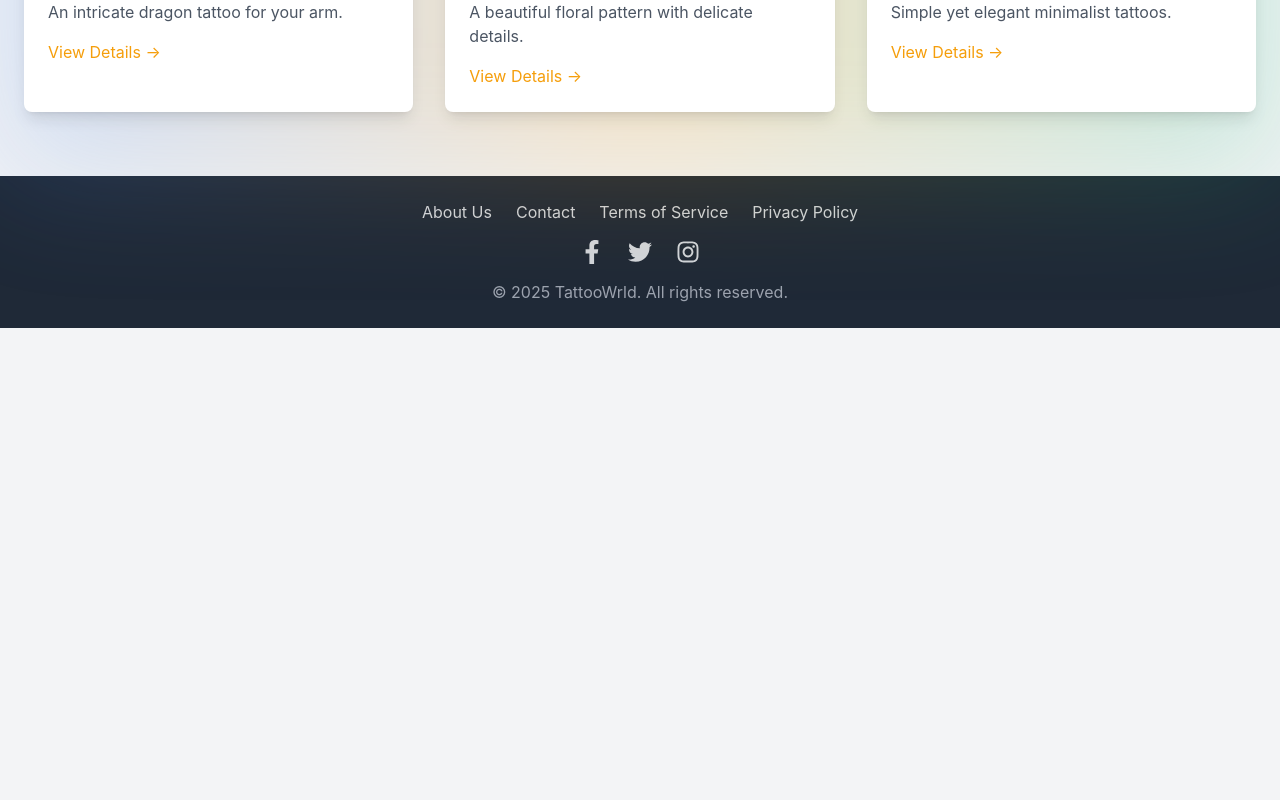
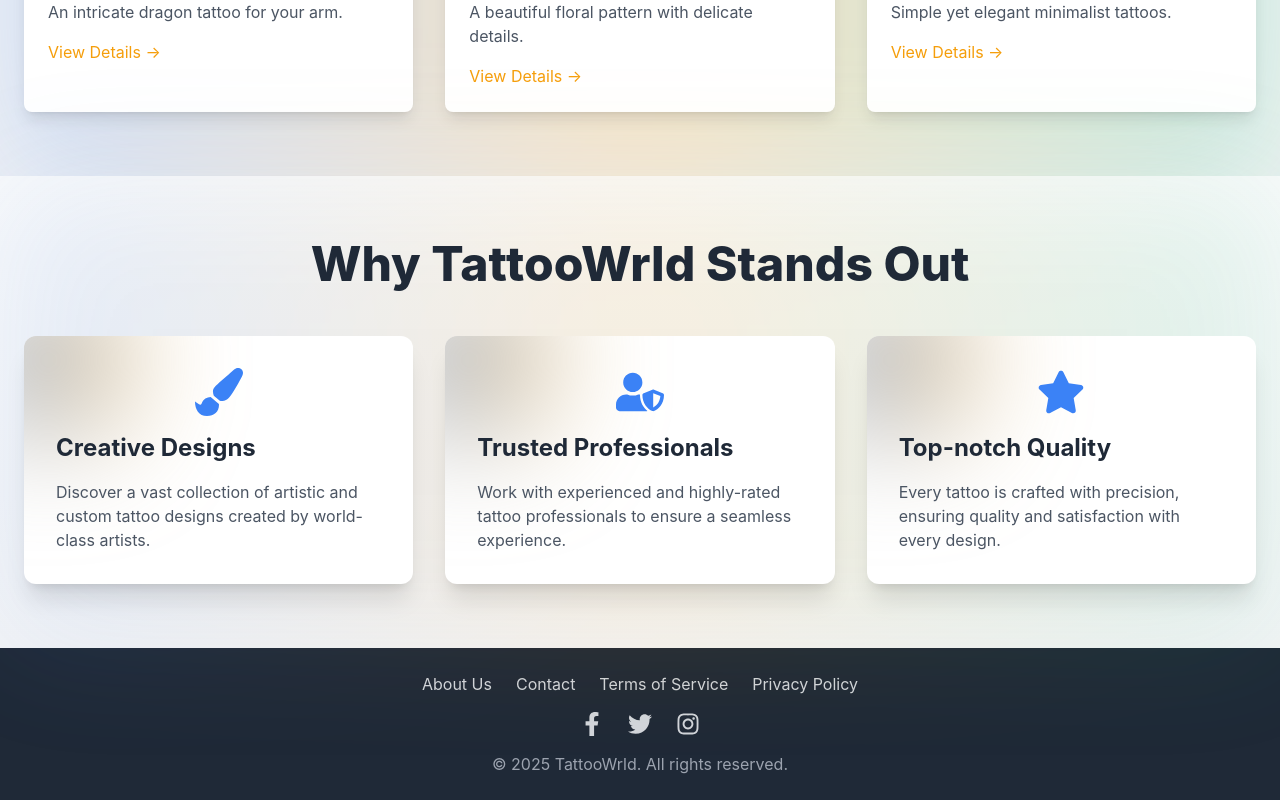
Before and after one commit to JacobSamas/Jake-s-TattooWrld-, a Next.js app in the folder tattoo-website/: page / in a window 1280 px wide. Shown: the part 1260-2060 px from the top of the page. Before the commit the page ends 1588 px from the top, so only its background shows below. Built offline with nearby package versions, Linux system fonts and the light colour scheme.

Commit message:
feat: added about section

```diff
--- a/tattoo-website/src/app/page.js
+++ b/tattoo-website/src/app/page.js
@@ -1,11 +1,13 @@
 import Hero from "@/components/Hero";
 import FeaturedTattoos from "@/components/FeaturedTattoos";
+import About from "@/components/About";
 
 export default function Home() {
     return (
         <div>
             <Hero />
             <FeaturedTattoos />
+            <About />
         </div>
     );
 }
--- /dev/null
+++ b/tattoo-website/src/components/About.js
@@ -0,0 +1,77 @@
+"use client";
+
+import { useEffect } from "react";
+import { gsap } from "gsap";
+import { FaPaintBrush, FaUserShield, FaStar } from "react-icons/fa";
+
+const aboutFeatures = [
+    {
+        icon: <FaPaintBrush />,
+        title: "Creative Designs",
+        description: "Discover a vast collection of artistic and custom tattoo designs created by world-class artists.",
+    },
+    {
+        icon: <FaUserShield />,
+        title: "Trusted Professionals",
+        description: "Work with experienced and highly-rated tattoo professionals to ensure a seamless experience.",
+    },
+    {
+        icon: <FaStar />,
+        title: "Top-notch Quality",
+        description: "Every tattoo is crafted with precision, ensuring quality and satisfaction with every design.",
+    },
+];
+
+export default function About() {
+    useEffect(() => {
+        const tl = gsap.timeline();
+        tl.fromTo(
+            ".about-title",
+            { opacity: 0, y: -50 },
+            { opacity: 1, y: 0, duration: 1, ease: "power3.out" }
+        ).fromTo(
+            ".about-feature",
+            { opacity: 0, y: 50 },
+            { opacity: 1, y: 0, stagger: 0.2, duration: 1, ease: "power3.out" },
+            "-=0.5"
+        );
+    }, []);
+
+    return (
+        <section className="relative bg-gradient-to-b from-gray-50 to-gray-100 py-16">
+            {/* Background Accent */}
+            <div className="absolute inset-0 bg-gradient-to-r from-primary via-secondary to-accent blur-3xl opacity-10"></div>
+
+            <div className="relative container mx-auto px-6">
+                {/* Section Title */}
+                <h2 className="about-title text-4xl md:text-5xl font-extrabold text-center text-textPrimary mb-12">
+                    Why TattooWrld Stands Out
+                </h2>
+
+                {/* Features */}
+                <div className="grid grid-cols-1 md:grid-cols-3 gap-8">
+                    {aboutFeatures.map((feature, index) => (
+                        <div
+                            key={index}
+                            className="about-feature relative bg-white rounded-xl shadow-xl p-8 overflow-hidden transform hover:scale-105 transition duration-300"
+                        >
+                            {/* Icon */}
+                            <div className="absolute -top-10 -left-10 w-32 h-32 bg-gradient-to-r from-primary to-secondary rounded-full blur-3xl"></div>
+                            <div className="relative z-10 text-primary text-5xl mb-4 flex items-center justify-center">
+                                {feature.icon}
+                            </div>
+
+                            {/* Title */}
+                            <h3 className="relative z-10 text-2xl font-bold text-textPrimary mb-4">
+                                {feature.title}
+                            </h3>
+
+                            {/* Description */}
+                            <p className="relative z-10 text-gray-600">{feature.description}</p>
+                        </div>
+                    ))}
+                </div>
+            </div>
+        </section>
+    );
+}
```
